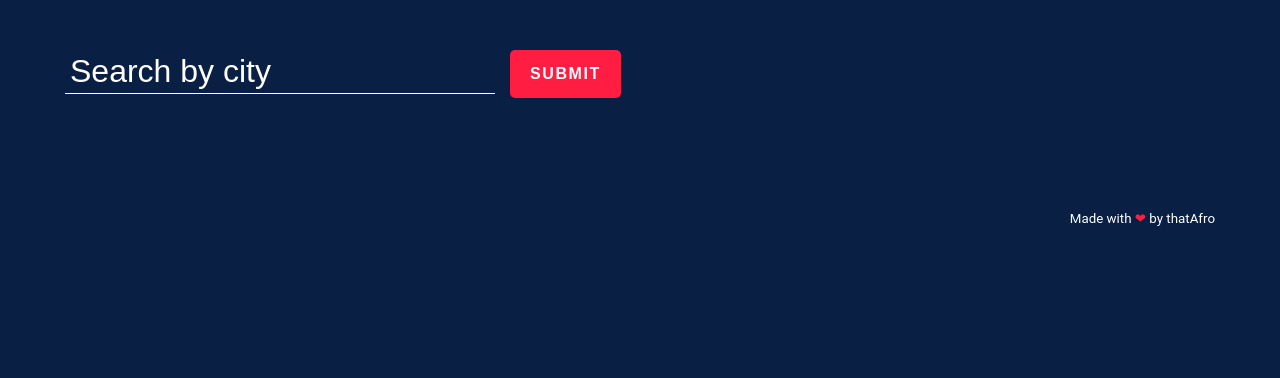
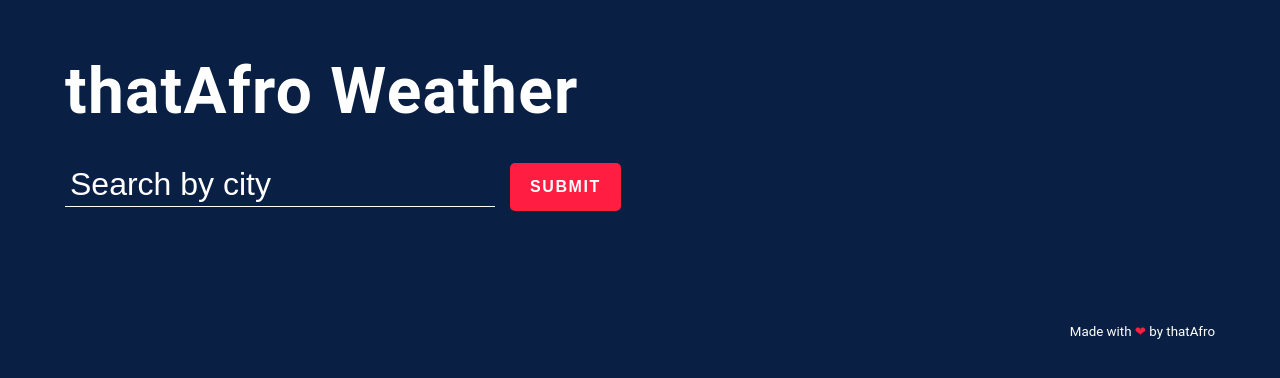
Before and after one commit to HikwaMehluli/WeatherBythatAfro, a plain HTML site: page index.html in a window 1280 px wide. Drawn offline with Linux system fonts and the light colour scheme.

Commit message:
Bring Name

```diff
--- a/index.html
+++ b/index.html
@@ -13,7 +13,7 @@
 
 	<section class="top-banner">
 		<div class="container">
-			<!-- <h1 class="heading">thatAfro Weather</h1> -->
+			<h1 class="heading">thatAfro Weather</h1>
 			<form>
 				<input type="text" placeholder="Search by city" autofocus>
 				<button type="submit">SUBMIT</button>
```
